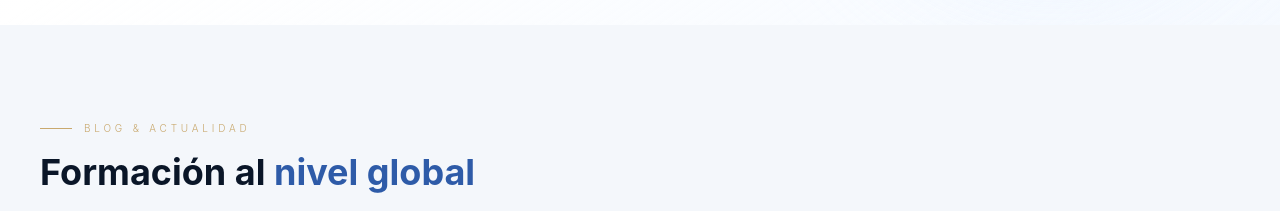
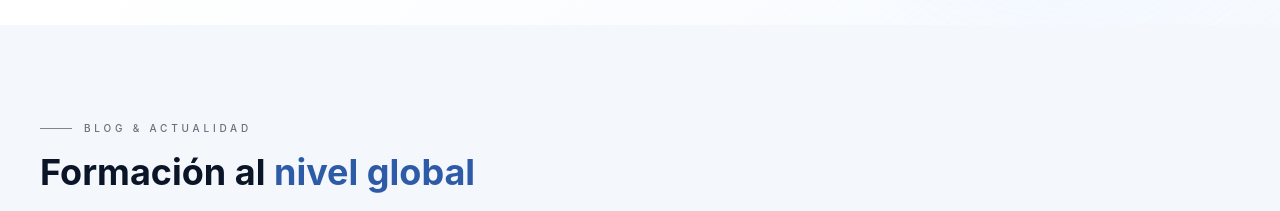
Before and after one commit to SubDSR/rimedic-frontend, a React (Vite) app: page / in a window 1280 px wide. Shown: the part 4560-4771 px from the top of the page. Built offline with nearby package versions, Linux system fonts and the light colour scheme.

Commit message:
fix(theme): reemplazar color dorado por navy segun el rol de cada uso
Elimina el acento dorado (#C9A96E) y lo reemplaza por navy o azul segun
el contexto: variable de tema, eyebrow de secciones, icono activo de
acordeon y checks de las paginas legales.

```diff
--- a/src/components/pages/PrivacyPage.tsx
+++ b/src/components/pages/PrivacyPage.tsx
@@ -37,7 +37,7 @@ export function PrivacyPage({ onBack }: PrivacyPageProps) {
               { icon: <CheckCircle size={20} />, label: "Sin Ventas", sub: "No cedemos tus datos" },
             ].map((item, i) => (
               <div key={i} className="flex flex-col items-center text-center gap-2 py-5 px-3 border border-[#0A1628]/[0.09] bg-[#F4F7FB]">
-                <span className="text-[#C9A96E]">{item.icon}</span>
+                <span className="text-[#2E5BA8]">{item.icon}</span>
                 <div className="text-[#0A1628] text-[13px] font-medium">{item.label}</div>
                 <div className="text-[#0A1628]/40 text-[11px]">{item.sub}</div>
               </div>
--- a/src/components/pages/TermsPage.tsx
+++ b/src/components/pages/TermsPage.tsx
@@ -54,7 +54,7 @@ export function TermsPage({ onBack }: TermsPageProps) {
       <div className="border-b border-[#0A1628]/[0.07] bg-white py-10">
         <div className="max-w-3xl mx-auto px-5 lg:px-10">
           <div className="flex items-start gap-3 mb-5">
-            <CheckCircle size={17} className="text-[#C9A96E] flex-shrink-0 mt-0.5" />
+            <CheckCircle size={17} className="text-[#2E5BA8] flex-shrink-0 mt-0.5" />
             <div>
               <div className="text-[#0A1628] font-medium text-sm">Medios de pago aceptados</div>
               <div className="text-[#0A1628]/45 text-xs mt-0.5">Los pagos se coordinan vía WhatsApp o de forma presencial. No contamos con pasarela de pago en línea.</div>
--- a/src/components/ui/GoldLabel.tsx
+++ b/src/components/ui/GoldLabel.tsx
@@ -3,8 +3,8 @@ import type { ReactNode } from "react";
 export function GoldLabel({ children }: { children: ReactNode }) {
   return (
     <div className="flex items-center gap-3 mb-4">
-      <div className="h-px w-8 bg-[#C9A96E]" />
-      <span className="text-[#C9A96E] text-[10px] tracking-[0.38em] uppercase font-light">
+      <div className="h-px w-8 bg-[#0A1628]/50" />
+      <span className="text-[#0A1628]/60 text-[10px] tracking-[0.38em] uppercase font-medium">
         {children}
       </span>
     </div>
--- a/src/components/ui/LegalAccordion.tsx
+++ b/src/components/ui/LegalAccordion.tsx
@@ -26,7 +26,7 @@ export function LegalAccordion({ sections, maxHeight = "600px" }: LegalAccordion
           >
             <div className="flex items-center gap-3">
               {s.icon && (
-                <span className={`transition-colors ${openIdx === i ? "text-[#C9A96E]" : "text-[#0A1628]/30 group-hover:text-[#C9A96E]"}`}>
+                <span className={`transition-colors ${openIdx === i ? "text-[#2E5BA8]" : "text-[#0A1628]/30 group-hover:text-[#2E5BA8]"}`}>
                   {s.icon}
                 </span>
               )}
--- a/src/styles/theme.css
+++ b/src/styles/theme.css
@@ -14,7 +14,7 @@
   --secondary-foreground: #0A1628;
   --muted: #1B2D4F;
   --muted-foreground: #5B9BD5;
-  --accent: #C9A96E;
+  --accent: #0A1628;
   --accent-foreground: #0A1628;
   --destructive: #d4183d;
   --destructive-foreground: #ffffff;
```
